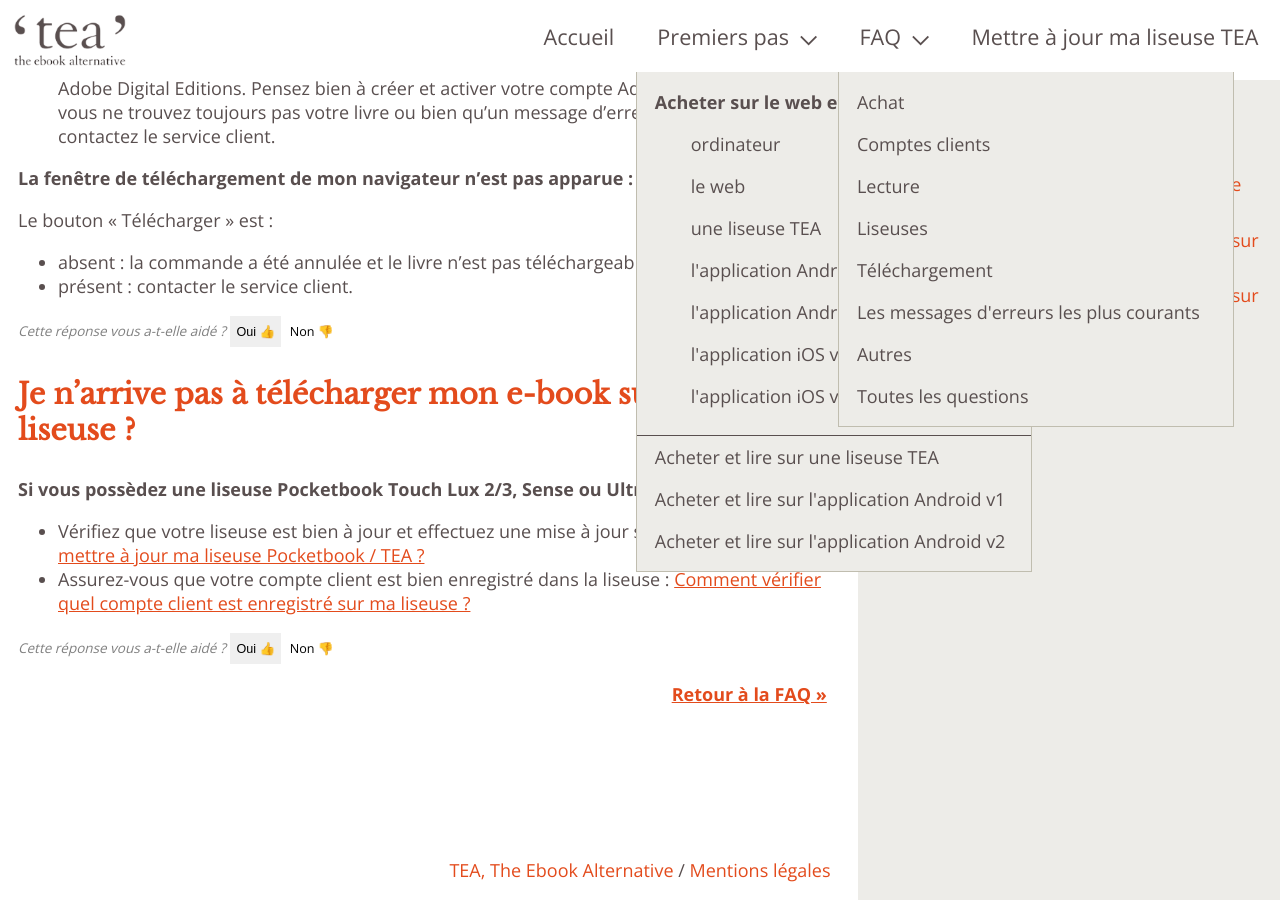
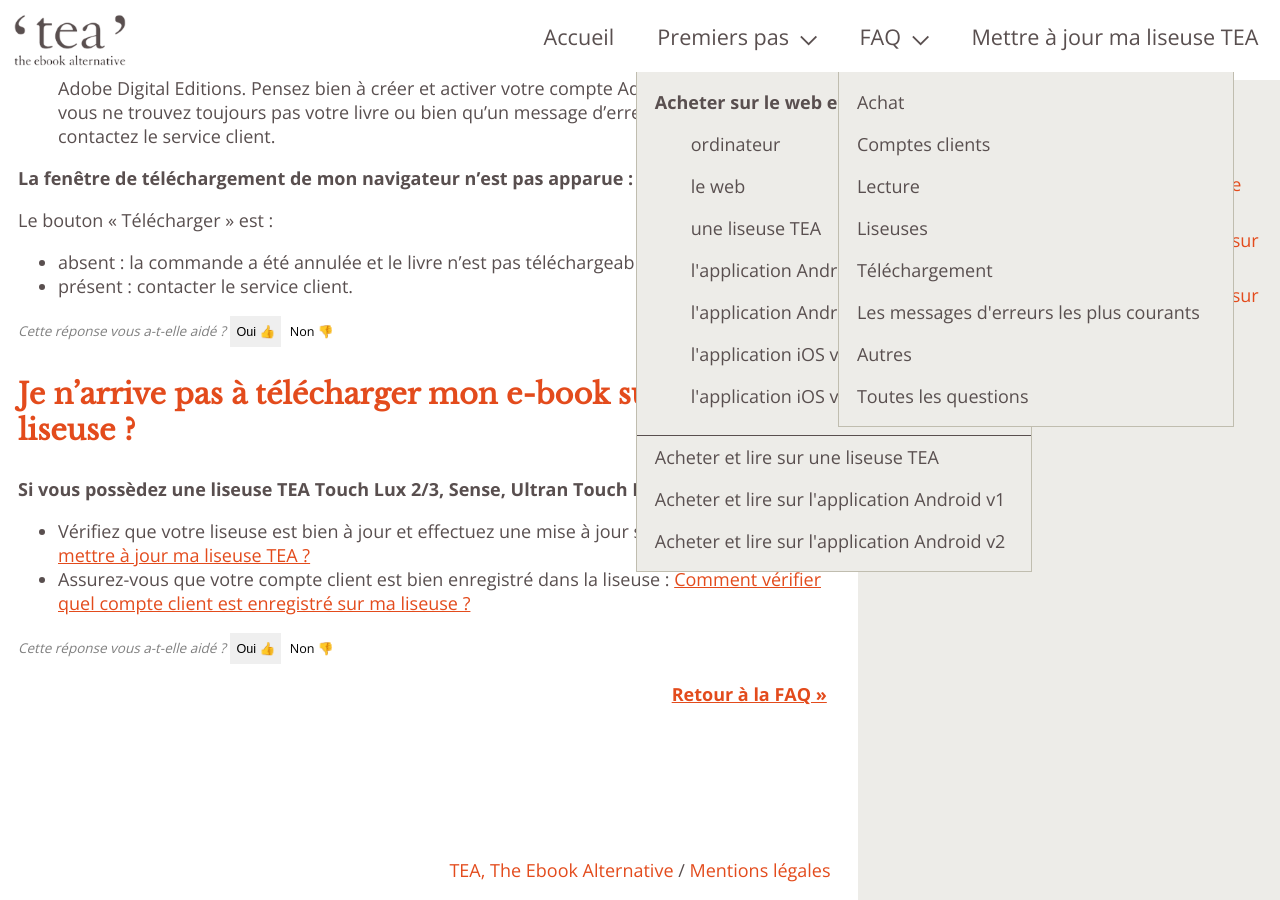
Before and after one commit to TEA-ebook/help-center, a Jekyll site: the page built from _pages/FAQ-telechargement.md, in a window 1280 px wide and 900 px high, scrolled down 1270 px. Built offline with Jekyll 4.4.1, drawn with Linux system fonts in a browser that asks for light colours; some of the changed text lies outside the part shown.

Commit message:
Update FAQ-telechargement.md

```diff
--- a/_pages/FAQ-telechargement.md
+++ b/_pages/FAQ-telechargement.md
@@ -18,7 +18,7 @@
 **Sur la liseuse**
 
 * [Transférer un livre sur sa liseuse Basic 2](/liseuseBasic/#tranferer-basic2)
-* [Télécharger sur votre liseuse Pocketbook depuis le store liseuse](/liseusePB/#telecharger-store-liseuse)
+* [Télécharger sur votre liseuse TEA/Pocketbook depuis le store liseuse](/liseusePB/#telecharger-store-liseuse)
 * [Télécharger sur votre liseuse TEA depuis « Mes achats »](/web-liseuseTEA/#telecharger-liseuseTEA)
 
 **Sur tablette/smartphone Android**
@@ -58,9 +58,9 @@
 
 ### Je n’arrive pas à télécharger mon e-book sur ma liseuse ?
 
-**Si vous possèdez une liseuse Pocketbook Touch Lux 2/3, Sense ou Ultra :**
+**Si vous possèdez une liseuse TEA Touch Lux 2/3, Sense, Ultran Touch HD, Inkpad :**
 
-* Vérifiez que votre liseuse est bien à jour et effectuez une mise à jour si besoin : [Comment mettre à jour ma liseuse Pocketbook / TEA ?](/maj/)
+* Vérifiez que votre liseuse est bien à jour et effectuez une mise à jour si besoin : [Comment mettre à jour ma liseuse TEA ?](/maj/)
 * Assurez-vous que votre compte client est bien enregistré dans la liseuse :
 [Comment vérifier quel compte client est enregistré sur ma liseuse ?](/faq-comptes/#compte-liseuse)
 
```
